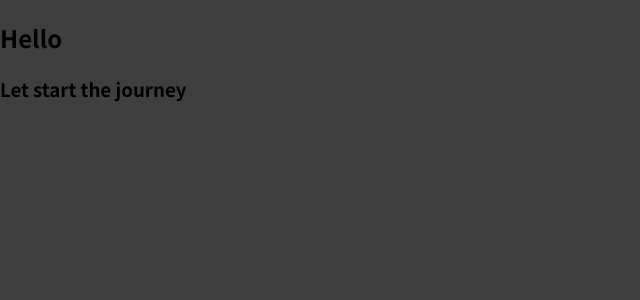
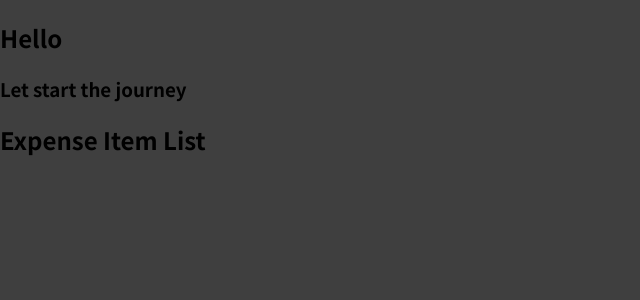
Before and after one commit to jayesh4433/React, a JavaScript app in the folder basic-app/: page / in a window 1280 px wide. Shown: the top 300 px of the page, without its empty margins (0-640 px from the left). Built offline with nearby package versions, Linux system fonts and the light colour scheme.

Commit message:
added 1st component

```diff
--- a/basic-app/src/App.js
+++ b/basic-app/src/App.js
@@ -1,8 +1,11 @@
+import ExportItem from "./components/ExpenseItem";
+
 function App() {
   return (
     <div>
       <h2>Hello</h2>
       <h3>Let start the journey</h3>
+      <ExportItem></ExportItem>
     </div>
   );
 }
--- /dev/null
+++ b/basic-app/src/components/ExpenseItem.js
@@ -0,0 +1,7 @@
+function ExportItem(){
+    return (
+        <h2>Expense Item List</h2>
+    )
+}
+
+export default ExportItem;
```
